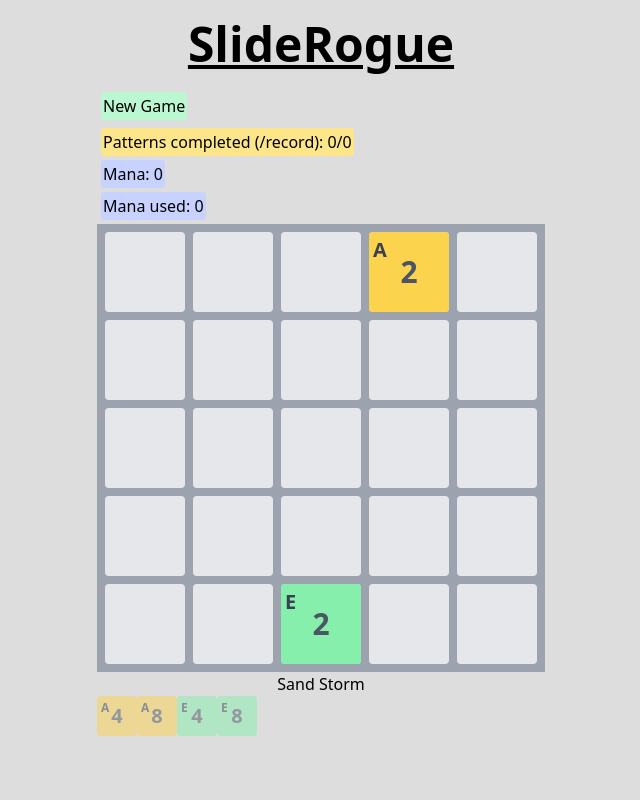
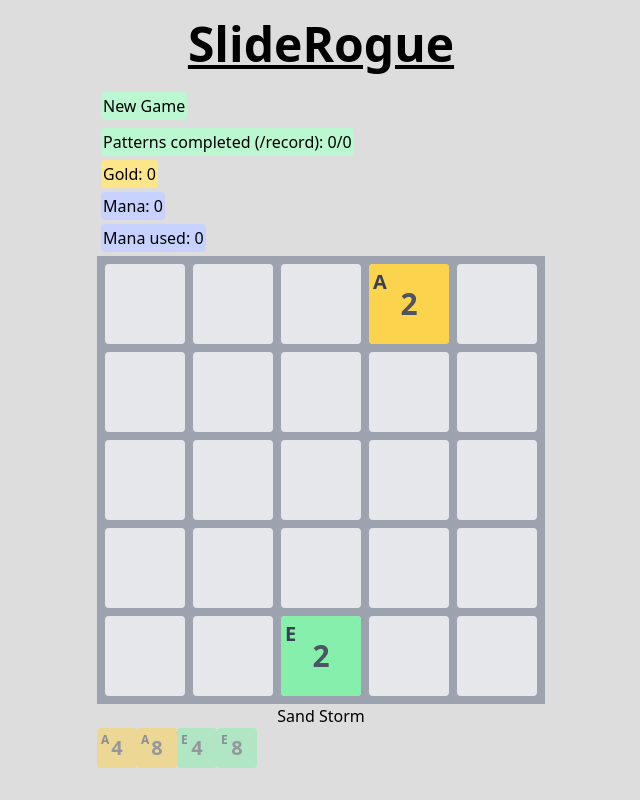
Before and after one commit to PAK90/sliderogue, a React (Vite) app: page / in a window 1280 px wide. Shown: the whole page, without its empty margins (319-959 px from the left). Built offline with nearby package versions, Linux system fonts and the light colour scheme.

Commit message:
Adds gold to the board at end of pattern completion.

```diff
--- a/src/components/Board.tsx
+++ b/src/components/Board.tsx
@@ -20,6 +20,7 @@ const Board = ({
     imminentAnnihilations,
     draggedCells,
     mana,
+    gold,
     spellsCompleted,
   } = board;
   const { setDraggedPath, useDraggedPath } = useGameStore();
@@ -72,9 +73,10 @@ const Board = ({
 
   return (
     <div className="flex-col">
-      <div className="bg-amber-200 w-fit m-1 p-0.5 rounded">
+      <div className="bg-green-200 w-fit m-1 p-0.5 rounded">
         {`Patterns completed (/record): ${spellsCompleted}/${spellsCompletedRecord}`}
       </div>
+      <div className="bg-amber-200 w-fit m-1 p-0.5 rounded">{`Gold: ${gold}`}</div>
       <div className="bg-indigo-200 w-fit m-1 p-0.5 rounded">{`Mana: ${mana}`}</div>
       <div
         className={`${draggedCells.length * 10 > mana ? "bg-red-200" : "bg-indigo-200"} w-fit m-1 p-0.5 rounded`}
--- a/src/state/index.ts
+++ b/src/state/index.ts
@@ -39,6 +39,7 @@ export type BoardState = {
   boardHeight: number;
   score: number;
   mana: number;
+  gold: number;
   spellsCompleted: number;
   imminentAnnihilations: AnnihilationPair[];
 
@@ -113,6 +114,9 @@ export const useGameStore = create<GameState & Actions>()(
           );
           state.boards[boardIndex].mana -= draggedTiles.length * 10;
           state.boards[boardIndex].spellsCompleted += 1;
+          state.boards[boardIndex].gold += state.boards[
+            boardIndex
+          ].tiles.reduce((total, t) => total + t.value, 0);
         }
         state.boards[boardIndex].draggedCells = [];
       }),
@@ -405,6 +409,7 @@ const initBoard = (
   const newBoardState: BoardState = {
     score: 0,
     mana: 0,
+    gold: 0,
     spellsCompleted: 0,
     imminentAnnihilations: [],
     boardWidth: width,
```
